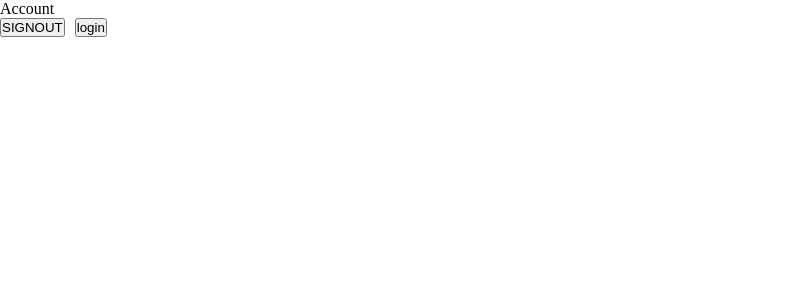
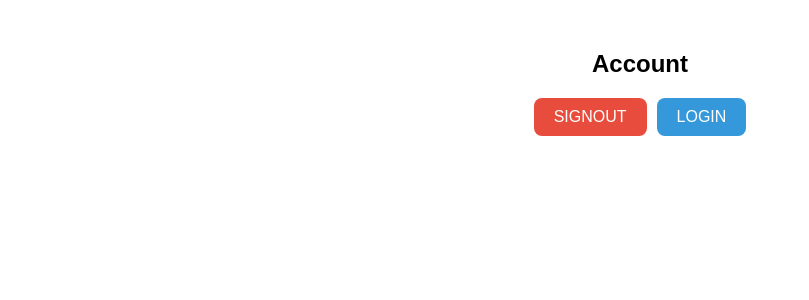
Before and after one commit to mahasiva123456789/simplyfront, a React (Vite) app: page /account in a window 1280 px wide. Shown: the top 300 px of the page, without its empty margins (0-809 px from the left). Built offline with nearby package versions, Linux system fonts and the light colour scheme.

Commit message:
Update Account.jsx

```diff
--- a/src/Components/Account.jsx
+++ b/src/Components/Account.jsx
@@ -1,23 +1,28 @@
-import React from 'react'
-import { useNavigate } from 'react-router-dom'
+import React from 'react';
+import { useNavigate } from 'react-router-dom';
+import './Account.css';
 
 const Account = () => {
-    const navigate = useNavigate()
-    const handlesignout=()=>{
-        localStorage.removeItem('token');
-        navigate('/login')
+  const navigate = useNavigate();
 
-    }
-    const handleloginout=()=>{
-      navigate('/login')
-    }
+  const handlesignout = () => {
+    localStorage.removeItem('token');
+    navigate('/login');
+  };
+
+  const handleloginout = () => {
+    navigate('/login');
+  };
+
   return (
-    <>
-    <div>Account</div>
-    <button onClick={handlesignout} style={{marginRight:"10px"}}>SIGNOUT</button>
-    <button onClick={handleloginout}>login</button>
-    </>
-  )
-}
+    <div className="account-container">
+      <div className="account-title">Account</div>
+      <div className="account-buttons">
+        <button onClick={handlesignout} className='signbtn'>SIGNOUT</button>
+        <button onClick={handleloginout} className='loginbtn'>LOGIN</button>
+      </div>
+    </div>
+  );
+};
 
-export default Account
+export default Account;
```
